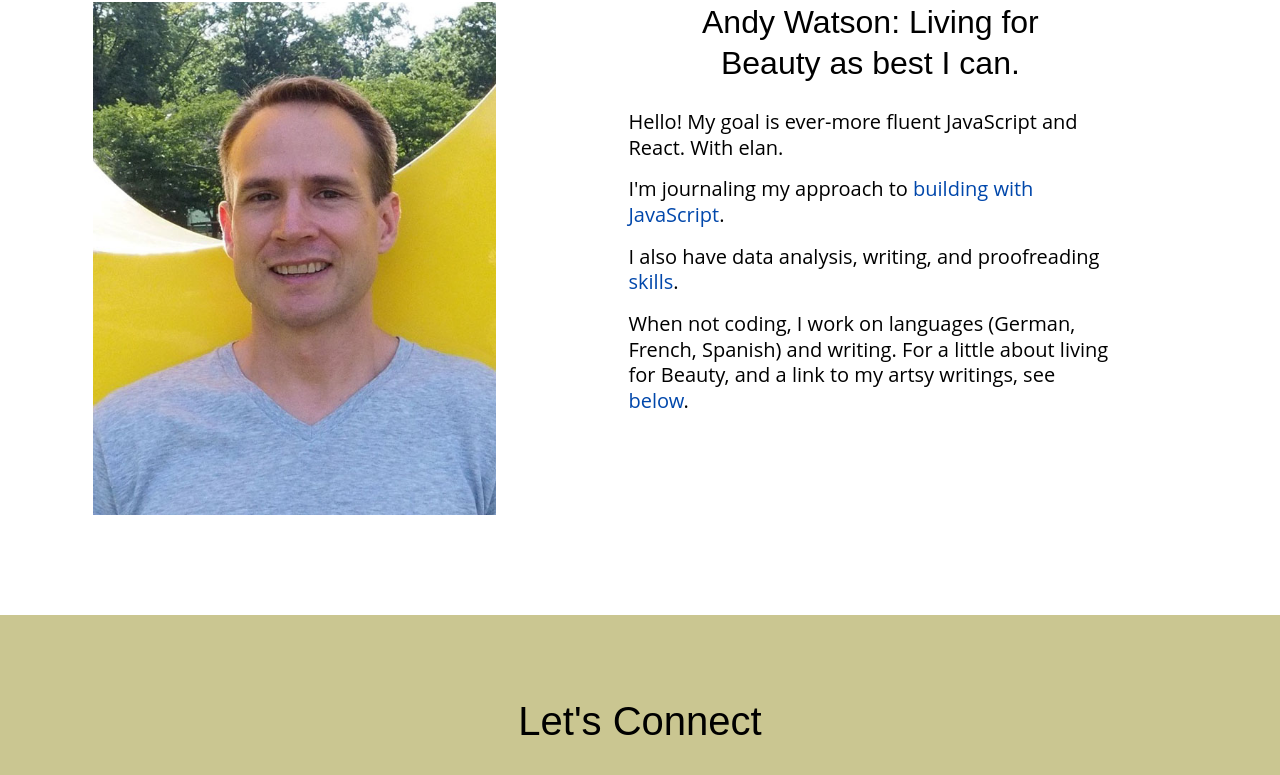
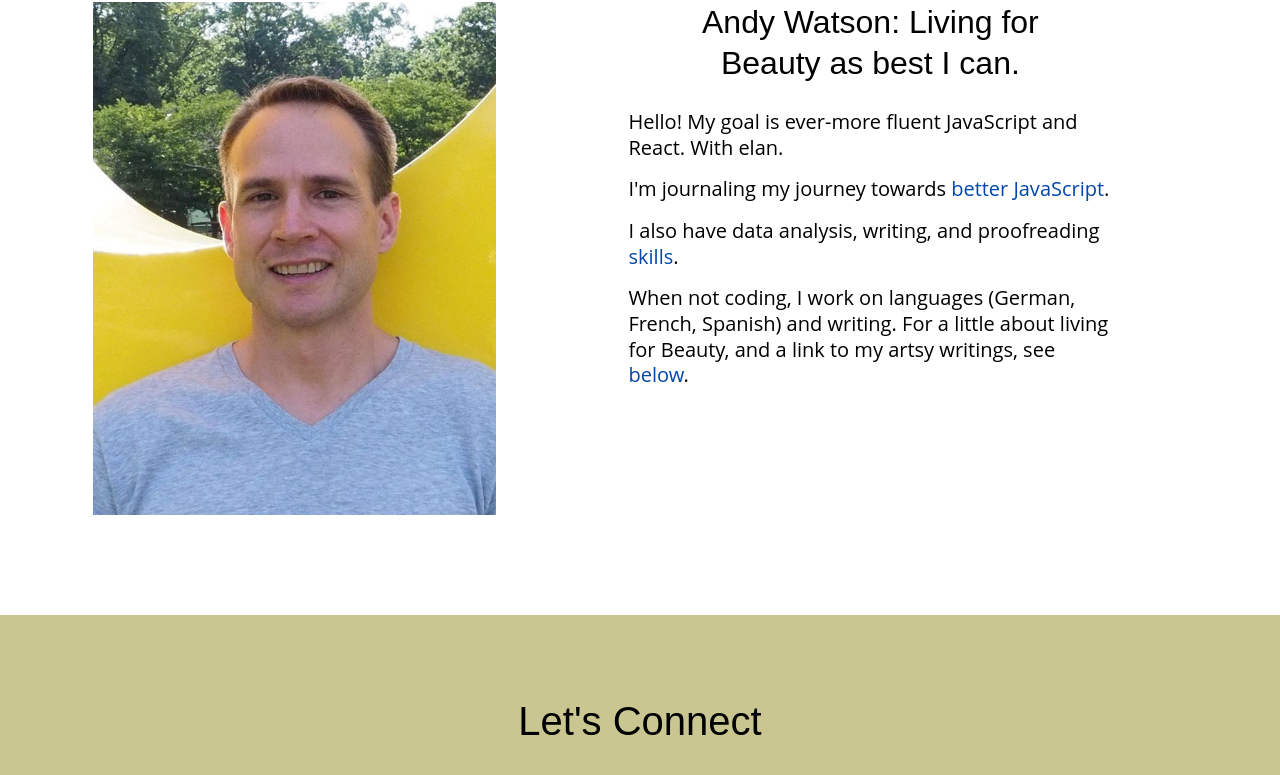
Before and after one commit to werdnamac/developer-profile, a website built with Parcel: page index.html in a window 1280 px wide. Shown: the part 3058-3833 px from the top of the page. Built offline with nearby package versions, Linux system fonts and the light colour scheme.

Commit message:
Made a slight change to content of about section.

```diff
--- a/index.html
+++ b/index.html
@@ -260,8 +260,8 @@
                   With elan.
               </p>
                 <p>
-                I'm journaling my approach to <a href="https://www.willardswordsmithy.com/blog/" target="_blank">
-                  building with JavaScript</a>.
+                I'm journaling my journey towards <a href="https://www.willardswordsmithy.com/blog/" target="_blank">
+                  better JavaScript</a>.
                 </p>
 
                 <p>
```
